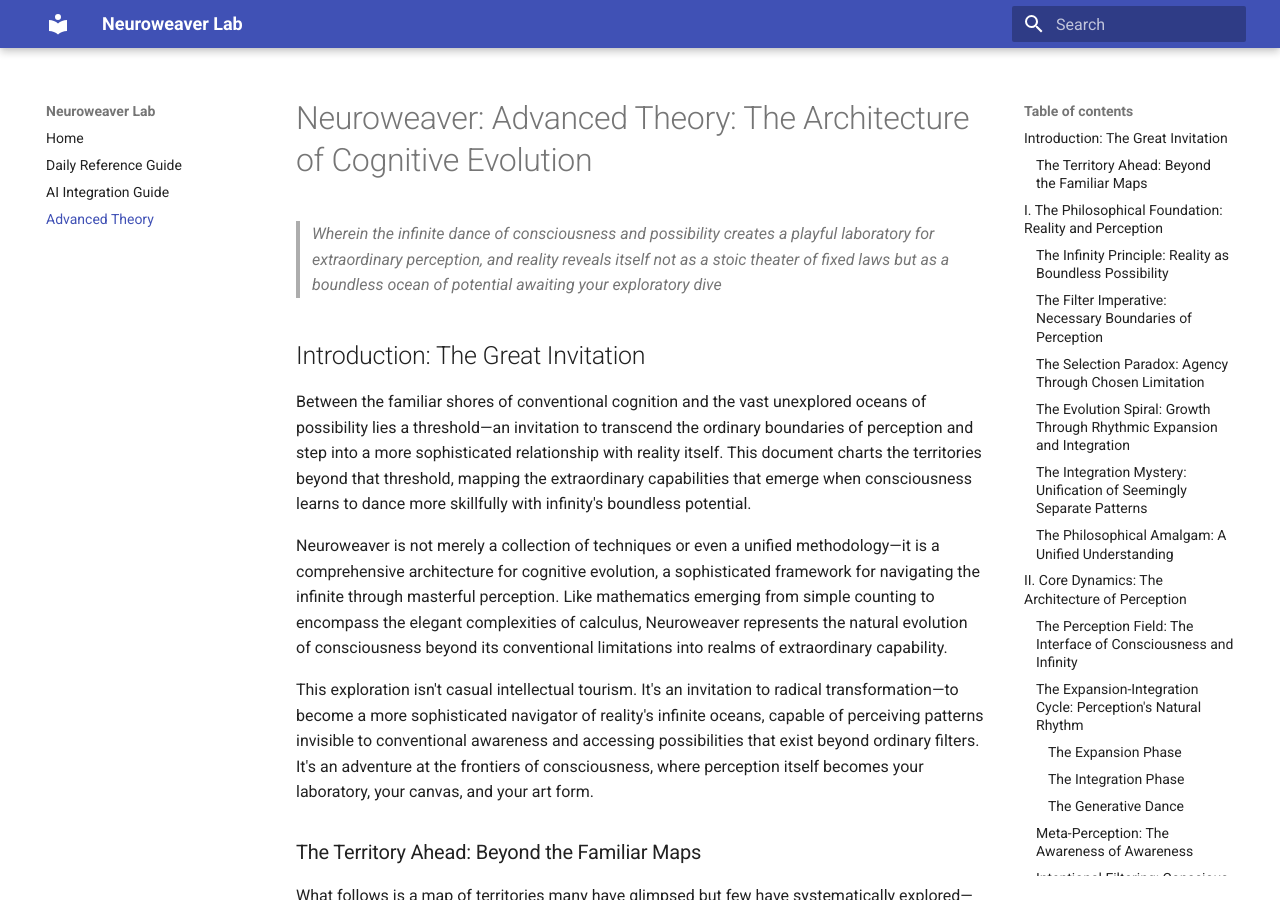
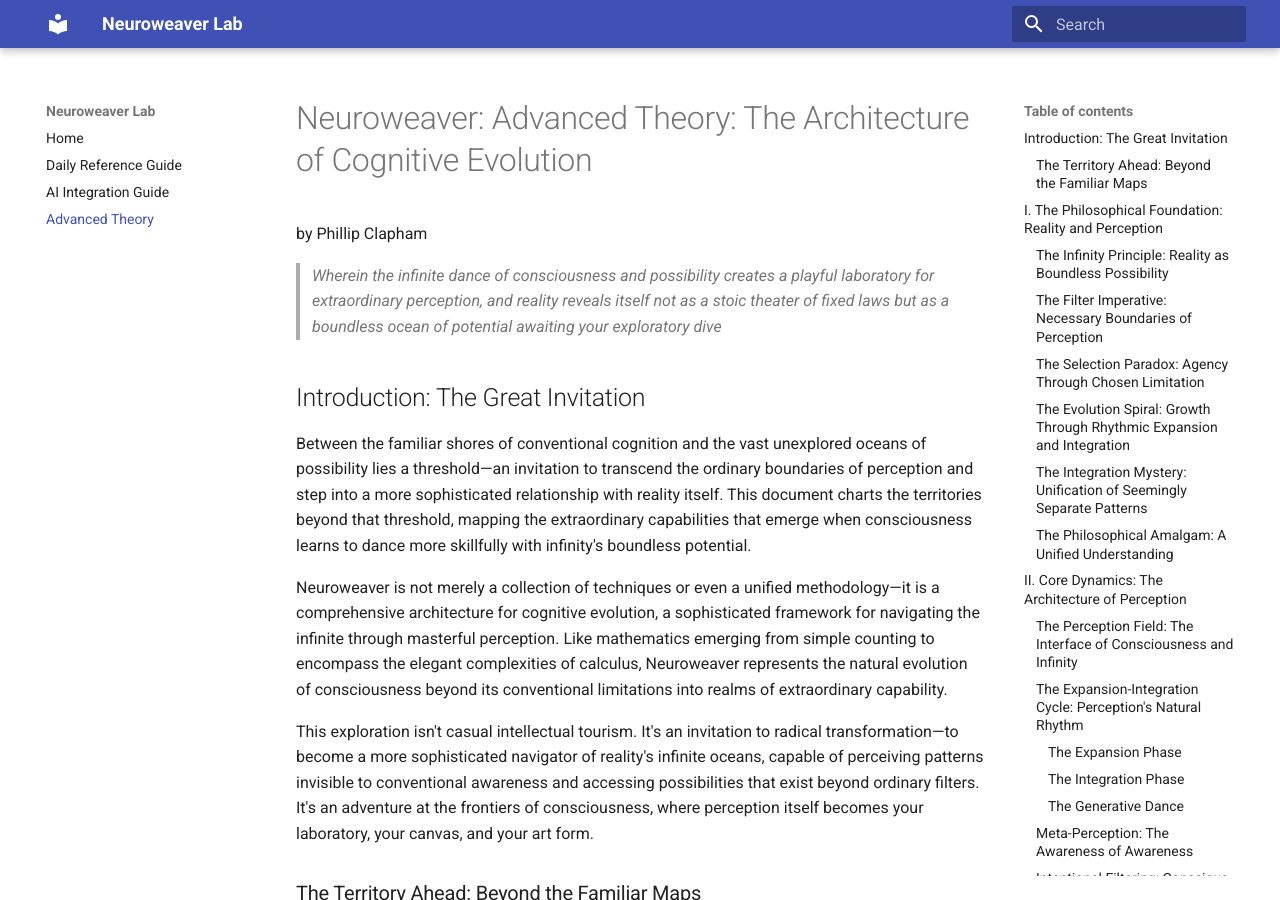
Before and after one commit to phillipclapham/neuroweaver, an MkDocs documentation site: the page built from docs/Advanced_Theory.md, in a window 1280 px wide and 900 px high. Built offline with MkDocs 1.6.1 and Material for MkDocs 9.7.7, drawn with Linux system fonts in a browser that asks for light colours.

Commit message:
book refinements

```diff
--- a/docs/Advanced_Theory.md
+++ b/docs/Advanced_Theory.md
@@ -1,4 +1,6 @@
 # Neuroweaver: Advanced Theory: The Architecture of Cognitive Evolution
+
+by Phillip Clapham
 
 > *Wherein the infinite dance of consciousness and possibility creates a playful laboratory for extraordinary perception, and reality reveals itself not as a stoic theater of fixed laws but as a boundless ocean of potential awaiting your exploratory dive*
 
```
Also changed, not shown: site/Advanced_Theory/index.html, site/search/search_index.json.
